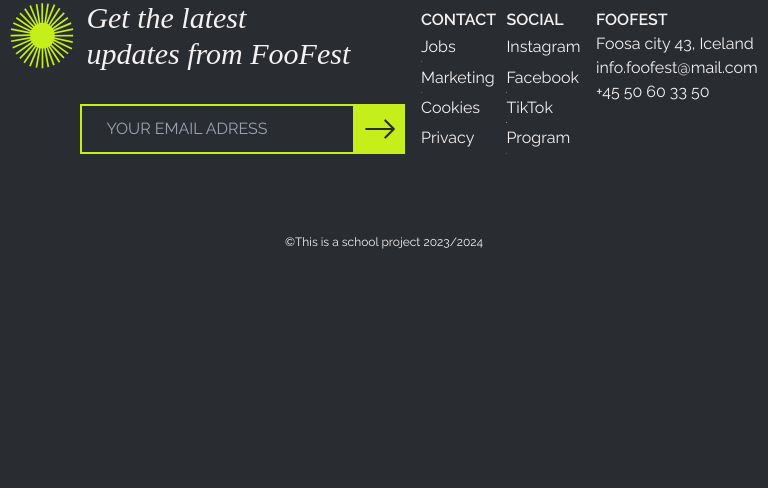
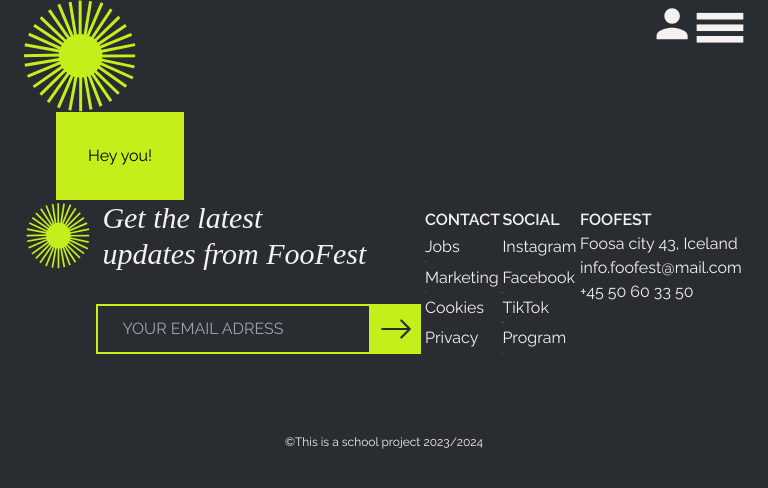
Before and after one commit to TheImpatientz/foofest_exam, a Next.js app: page / in a window 768 px wide. Shown: the top 488 px of the page. Built offline with nearby package versions, Linux system fonts and the light colour scheme.

Commit message:
Tilføjet m til body og main

```diff
--- a/src/app/globals.css
+++ b/src/app/globals.css
@@ -45,3 +45,21 @@ a {
 .newsletter_p {
   font-family: "Ibarra Real Nova", serif;
 }
+
+@media (max-width: 768px) {
+  body {
+    margin-left: 0.75rem;
+    margin-right: 0.75rem;
+  }
+}
+
+@media (min-width: 768px) {
+  body {
+    margin-left: 1.5rem;
+    margin-right: 1.5rem;
+  }
+  main {
+    margin-left: 2rem;
+    margin-right: 2rem;
+  }
+}
--- a/src/app/page.jsx
+++ b/src/app/page.jsx
@@ -1,11 +1,15 @@
 import Footer from "@/components/Footer";
-// import Header from "@/components/Header";
+import Header from "@/components/Header";
 // import Link from "@/components/Link";
 
 export default function Home() {
   return (
-    <main>
+    <>
+      <Header></Header>
+      <main>
+        <button className="bg-[var(--accent-color)] p-8">Hey you!</button>
+      </main>
       <Footer></Footer>
-    </main>
+    </>
   );
 }
--- a/src/components/Header.jsx
+++ b/src/components/Header.jsx
@@ -1,6 +1,6 @@
 export default function Header() {
   return (
-    <header className="p-3 md:p-5 flex justify-between">
+    <header className=" flex justify-between">
       <a href="/">
         {" "}
         <svg className="md:h-28 md:w-28" width="57" height="57" viewBox="0 0 113 112" fill="none" xmlns="http://www.w3.org/2000/svg">
```
